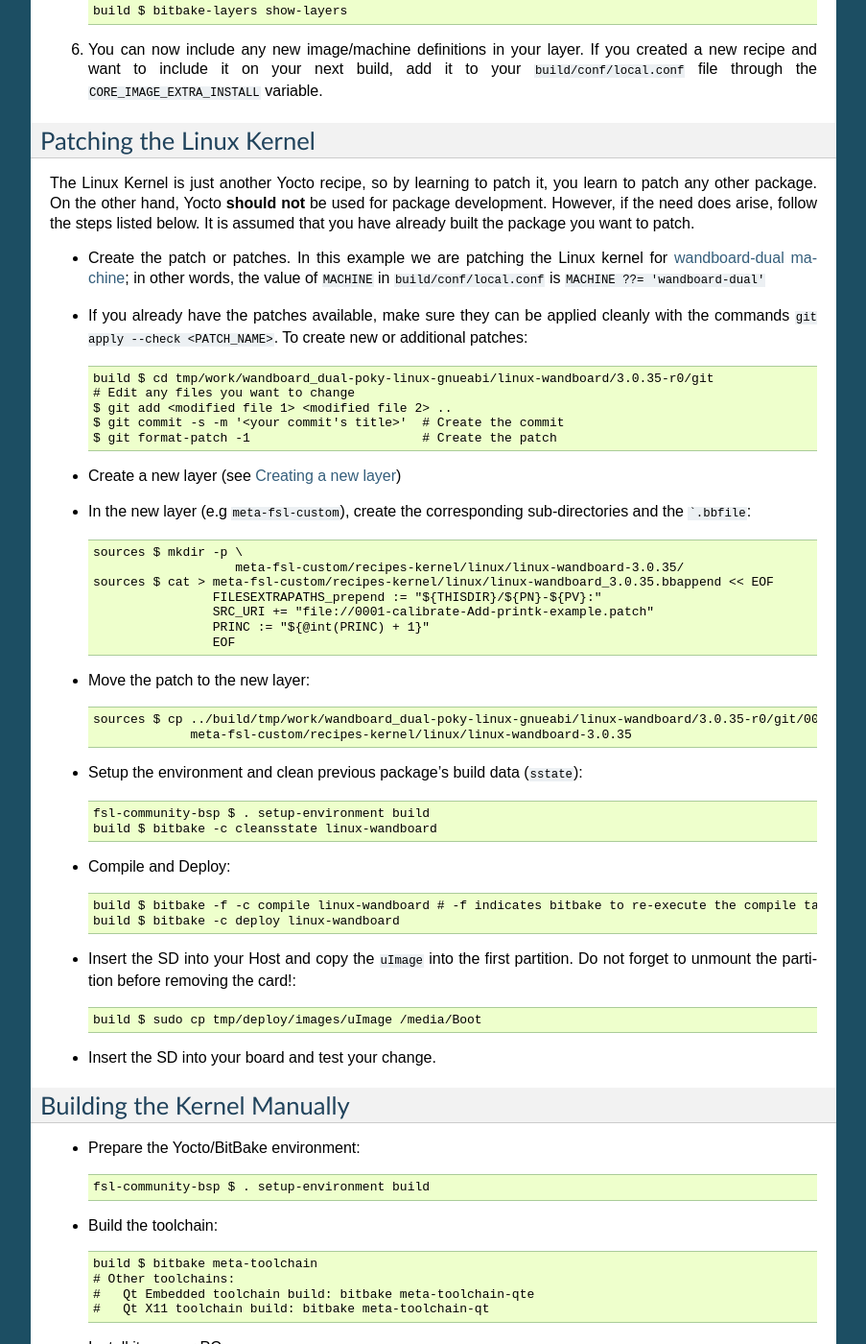
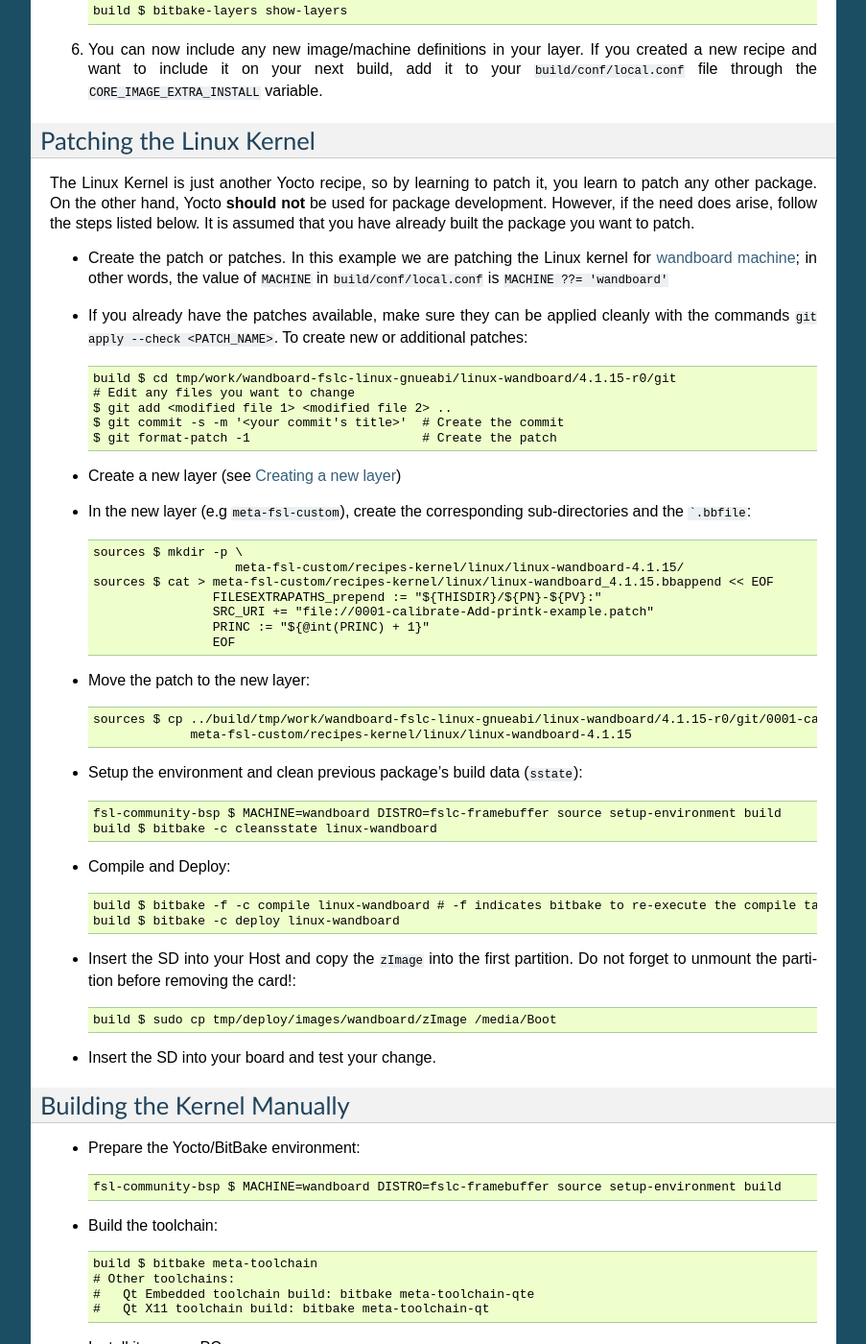
Before and after one commit to Freescale/Documentation, a Sphinx documentation site: the page built from user-guide/source/devtasks.rst, in a window 1280 px wide and 1400 px high, scrolled down 571 px. Shown: the whole window at 96% size, without its empty margins (198-1101 px from the left). Built offline with Sphinx 7.4.7, drawn with Linux system fonts in a browser that asks for light colours; some of the changed text lies outside the part shown.

Commit message:
UG: Update version to 2.2 (Morty)
- Update FSL layers names
  - Add DISTRO and MACHINE to run setup-environment
  - Update devtasks, nsteps and metadata to use Morty branch and distro
    fslc-framebuffer
  - Remove qt-in-use-image and qte-in-use-image from image list
  - Add FSLC distros description
  - Use DISTRO fslc-wayland in weston example

Signed-off-by: Fabio Berton <fabio.berton@ossystems.com.br>

````diff
--- a/user-guide/source/conf.py
+++ b/user-guide/source/conf.py
@@ -48,9 +48,9 @@
 # built documents.
 #
 # The short X.Y version or version name if applicable.
-version = 'krogoth'
+version = 'morty'
 # The full version, including alpha/beta/rc tags.
-release = '2.1'
+release = '2.2'
 
 # The language for content autogenerated by Sphinx. Refer to documentation
 # for a list of supported languages.
--- a/user-guide/source/devtasks.rst
+++ b/user-guide/source/devtasks.rst
@@ -15,7 +15,7 @@
 1. To have access to Yocto scripts, run the setup environment script under your ``BASE``
    directory::
 
-    fsl-community-bsp $ . setup-environment build
+    fsl-community-bsp $ MACHINE=wandboard DISTRO=fslc-framebuffer source setup-environment build
 
 2. Move to the place you want to create your layer and choose a name
    (e.g. ``fsl-custom``)::
@@ -50,14 +50,14 @@
 that you have already built the package you want to patch.
 
 * Create the patch or patches. In this example we are patching the
-  Linux kernel for `wandboard-dual machine <http://www.wandboard.org/>`_;
+  Linux kernel for `wandboard machine <http://www.wandboard.org/>`_;
   in other words, the value of ``MACHINE`` in ``build/conf/local.conf`` is
-  ``MACHINE ??= 'wandboard-dual'``
+  ``MACHINE ??= 'wandboard'``
 
 * If you already have the patches available, make sure they can be applied cleanly with
   the commands ``git apply --check <PATCH_NAME>``. To create new or additional patches::
 
-    build $ cd tmp/work/wandboard_dual-poky-linux-gnueabi/linux-wandboard/3.0.35-r0/git
+    build $ cd tmp/work/wandboard-fslc-linux-gnueabi/linux-wandboard/4.1.15-r0/git
     # Edit any files you want to change
     $ git add <modified file 1> <modified file 2> ..
     $ git commit -s -m '<your commit's title>'	# Create the commit
@@ -69,8 +69,8 @@
   and the ```.bbfile``::
 
     sources $ mkdir -p \
-                       meta-fsl-custom/recipes-kernel/linux/linux-wandboard-3.0.35/
-    sources $ cat > meta-fsl-custom/recipes-kernel/linux/linux-wandboard_3.0.35.bbappend << EOF
+                       meta-fsl-custom/recipes-kernel/linux/linux-wandboard-4.1.15/
+    sources $ cat > meta-fsl-custom/recipes-kernel/linux/linux-wandboard_4.1.15.bbappend << EOF
                     FILESEXTRAPATHS_prepend := "${THISDIR}/${PN}-${PV}:"
                     SRC_URI += "file://0001-calibrate-Add-printk-example.patch"
                     PRINC := "${@int(PRINC) + 1}"
@@ -78,12 +78,12 @@
 
 * Move the patch to the new layer::
 
-    sources $ cp ../build/tmp/work/wandboard_dual-poky-linux-gnueabi/linux-wandboard/3.0.35-r0/git/0001-calibrate-Add-printk-example.patch \
-                 meta-fsl-custom/recipes-kernel/linux/linux-wandboard-3.0.35
+    sources $ cp ../build/tmp/work/wandboard-fslc-linux-gnueabi/linux-wandboard/4.1.15-r0/git/0001-calibrate-Add-printk-example.patch \
+                 meta-fsl-custom/recipes-kernel/linux/linux-wandboard-4.1.15
 
 * Setup the environment and clean previous package's build data (``sstate``)::
 
-    fsl-community-bsp $ . setup-environment build
+    fsl-community-bsp $ MACHINE=wandboard DISTRO=fslc-framebuffer source setup-environment build
     build $ bitbake -c cleansstate linux-wandboard
 
 * Compile and Deploy::
@@ -91,10 +91,10 @@
     build $ bitbake -f -c compile linux-wandboard # -f indicates bitbake to re-execute the compile task
     build $ bitbake -c deploy linux-wandboard
 
-* Insert the SD into your Host and copy the ``uImage`` into the first partition.
+* Insert the SD into your Host and copy the ``zImage`` into the first partition.
   Do not forget to unmount the partition before removing the card!::
 
-    build $ sudo cp tmp/deploy/images/uImage /media/Boot
+    build $ sudo cp tmp/deploy/images/wandboard/zImage /media/Boot
 
 * Insert the SD into your board and test your change.
 
@@ -105,7 +105,7 @@
 
 * Prepare the Yocto/BitBake environment::
 
-    fsl-community-bsp $ . setup-environment build
+    fsl-community-bsp $ MACHINE=wandboard DISTRO=fslc-framebuffer source setup-environment build
 
 * Build the toolchain::
 
@@ -116,11 +116,11 @@
 
 * Install it on your PC::
 
-    build $ sudo sh tmp/deploy/sdk/poky-eglibc-x86_64-arm-toolchain-<version>.sh
+    build $ sudo sh tmp/deploy/sdk/fslc-framebuffer-glibc-x86_64-meta-toolchain-armv7at2hf-neon-toolchain-2.2.sh
 
 * Setup the toolchain environment::
 
-    build $ source /opt/poky/<version>/environment-setup-armv7a-vfp-neon-poky-linux-gnueabi
+    build $ source /opt/fslc-framebuffer/2.2/environment-setup-armv7at2hf-neon-fslc-linux-gnueabi
 
 * Get the Linux Kernel source code::
 
@@ -129,24 +129,24 @@
 
 * Create a local branch::
 
-    linux-imx $ BRANCH=imx_3.0.35_4.0.0 # Change to any branch you want,
+    linux-imx $ BRANCH=imx_4.1.15_2.0.0_ga # Change to any branch you want,
                                         # Use 'git branch -a' to list all
     linux-imx $ git checkout -b my-${BRANCH} origin/${BRANCH}
 
 * Define/Export ``ARCH`` and ``CROSS_COMPILE``::
 
     linux-imx $ export ARCH=arm
-    linux-imx $ export CROSS_COMPILE=arm-poky-linux-gnueabi-
+    linux-imx $ export CROSS_COMPILE=arm-fslc-linux-gnueabi-
     linux-imx $ unset LDFLAGS
 
 * Choose a configuration and compile::
 
-    linux-imx $ make imx6_defconfig
-    linux-imx $ make uImage
+    linux-imx $ make imx_v7_defconfig
+    linux-imx $ make zImage
 
-* To Test your changes, copy the ``uImage`` into your SD Card::
+* To Test your changes, copy the ``zImage`` into your SD Card::
 
-    linux-imx $ sudo cp arch/arm/boot/uImage /media/Boot
+    linux-imx $ sudo cp arch/arm/boot/zImage /media/Boot
 
 * If you want your changes to be reflected in your Yocto Framework,
   create the patches following the subsection :ref:`patching-kernel`
@@ -199,11 +199,15 @@
 
 * Create a patch::
 
-    sources/meta-fsl-arm $ git format-patch -s --subject-prefix='<meta-fsl-arm][PATCH' -1
+    sources/meta-freescale $ git format-patch -s -1
 
 Where the last parameter (``-1``) indicate to patch the last commit.
 In case you want to create patches for older commits, just indicate the correct index.
-If your patch is done in another folder, just make sure you change the `--subject-prefix` value.
+If your patch is done in another folder, you need to add `--subject-prefix`. The
+values are::
+
+   meta-freescale-3rdparty: --subject-prefix='3rdparty][PATCH'
+   meta-freescale-distro: --subject-prefix='distro][PATCH'
 
 * Send your patch or patches with::
 
--- /dev/null
+++ b/user-guide/source/distro-list.inc
@@ -0,0 +1,4 @@
+* **fslc-framebuffer**: Distro for Framebuffer graphical backend. This distro doesn't include x11 and wayland features.
+* **fslc-wayland**: Distro for Wayland without X11. This distro include wayland feature but doesn't has x11 support.
+* **fslc-x11**: Distro for X11 without wayland. This distro include x11 feature and doesn' has wayland support.
+* **fslc-xwayland**: Distro for Wayland with X11. This distro include both wayland and x11 features.
--- a/user-guide/source/image-list.inc
+++ b/user-guide/source/image-list.inc
@@ -2,5 +2,3 @@
 * **fsl-image-mfgtool-initramfs**: Small image to be used with Manufacturing Tool (mfg-tool) in a production environment.
 * **fsl-image-multimedia**: A console-only image that includes gstreamer packages and Freescale's multimedia packages (VPU and GPU) when available for the specific machine.
 * **fsl-image-multimedia-full**: A console-only image that includes gstreamer packages and Freescale's multimedia packages (VPU and GPU) when available for the specific machine.
-* **qt-in-use-image**: qt-in-use-image version 1.0-r0.
-* **qte-in-use-image**: qte-in-use-image version 1.0-r0.
--- a/user-guide/source/index.rst
+++ b/user-guide/source/index.rst
@@ -17,6 +17,7 @@
    devtasks
    weston
    machines
+   distros
    images
 
 
--- a/user-guide/source/nsteps.rst
+++ b/user-guide/source/nsteps.rst
@@ -10,18 +10,18 @@
     $ curl http://commondatastorage.googleapis.com/git-repo-downloads/repo > ~/bin/repo
     $ chmod a+x ~/bin/repo
 
-3. Download the Yocto's Metadata::
+3. Download the Yocto Metadata::
 
     $ mkdir fsl-community-bsp # You can name it anything you want
     $ cd fsl-community-bsp
     fsl-community-bsp $ repo init \
                             -u https://github.com/Freescale/fsl-community-bsp-platform \
-                            -b krogoth
+                            -b morty
     fsl-community-bsp $ repo sync
 
 4. Select your machine (:ref:`machines`) and prepare the environment for bitbake::
 
-    fsl-community-bsp $ MACHINE=<selected machine> source ./setup-environment build
+    fsl-community-bsp $ MACHINE=<selected machine> DISTRO=<selected distro> source setup-environment build
     build $
 
 5. Select your image (:ref:`images`) and build::
````
Also changed, not shown: other parts of user-guide/source/devtasks.rst (+5 -5 lines), user-guide/source/distros.rst (added, +10 -0 lines), user-guide/source/metadata.rst (+60 -37 lines), user-guide/source/weston.rst (+9 -4 lines).
